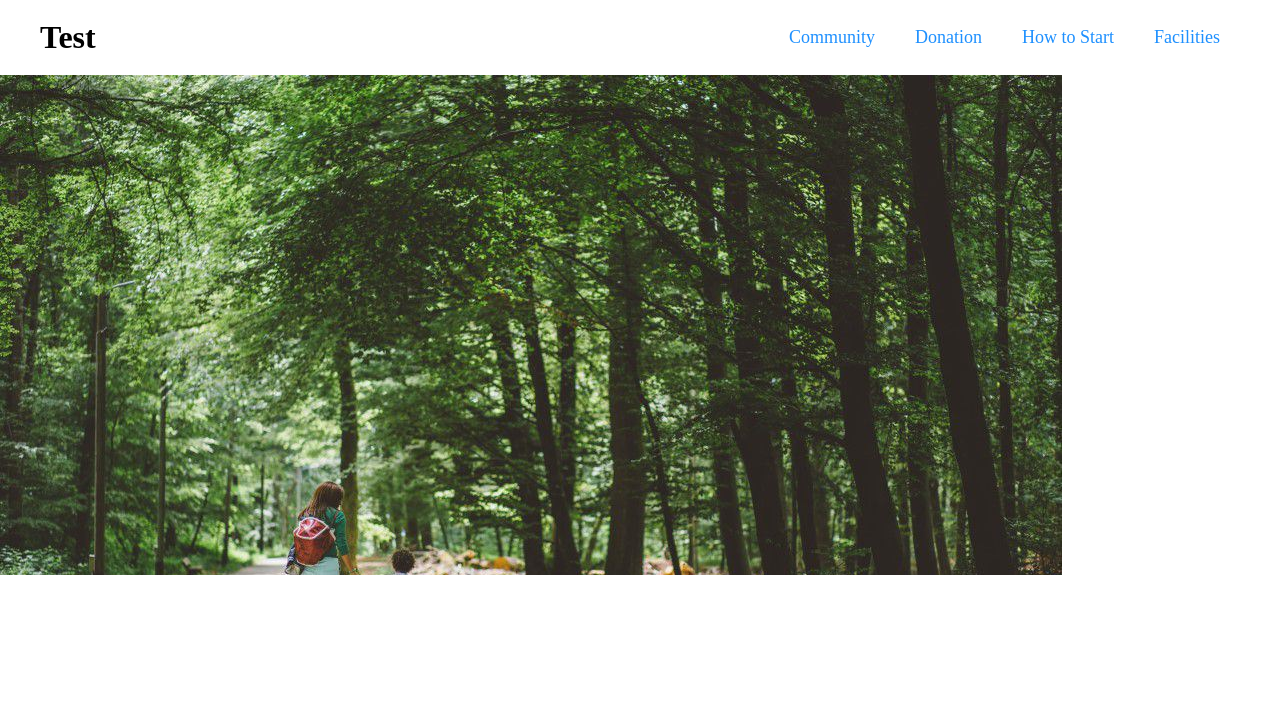
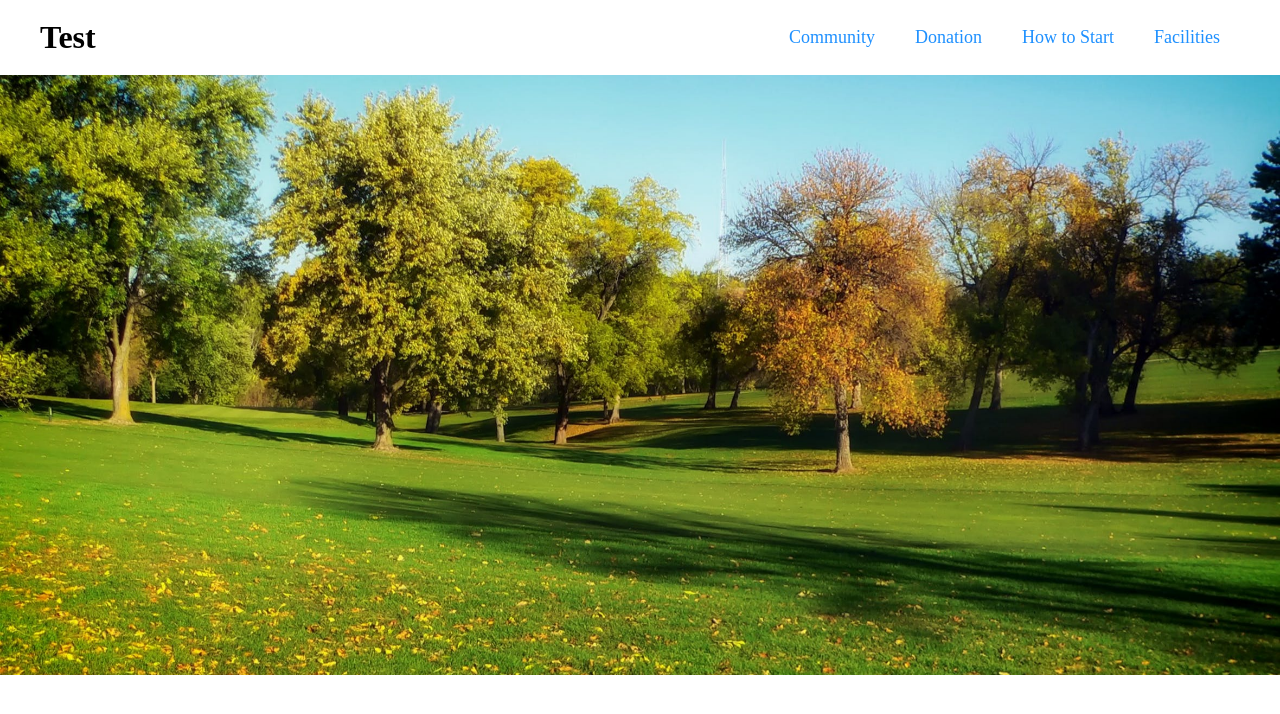
Before and after one commit to AndyLac/DeTrashed, a React (Create React App) app: page / in a window 1280 px wide. Shown: the top 714 px of the page. Built offline with nearby package versions, Linux system fonts and the light colour scheme.

Commit message:
Mural fits to screen

```diff
--- a/src/components/Mural/Mural.js
+++ b/src/components/Mural/Mural.js
@@ -3,12 +3,11 @@ import React from 'react'
 import './style.sass'
 
 const Mural = () => (
+     <ul className="mural-container">
+            <li className="mural">
 
-    <ul className="mural-container">
-        <li className="mural">
-
-        </li>
-    </ul>
+            </li>
+        </ul>
 )
 
 export default Mural
--- a/src/components/Mural/style.sass
+++ b/src/components/Mural/style.sass
@@ -1,6 +1,10 @@
+
 
 .mural-container
-  height: 500px
+  height: 600px!important
   width: 100%
-  background: url("../../assets/negative-space-woman-child-walking-in-park-Custom-1.jpg")
-  background-repeat: no-repeat
+  background: url("../../assets/trees-grass-lawn-park.jpg") no-repeat center center fixed
+  -webkit-background-size: cover
+  -moz-background-size: cover
+  -o-background-size: cover
+  background-size: cover
```
Also changed, not shown: src/assets/negative-space-woman-child-walking-in-park-Custom-1.jpg (deleted).
